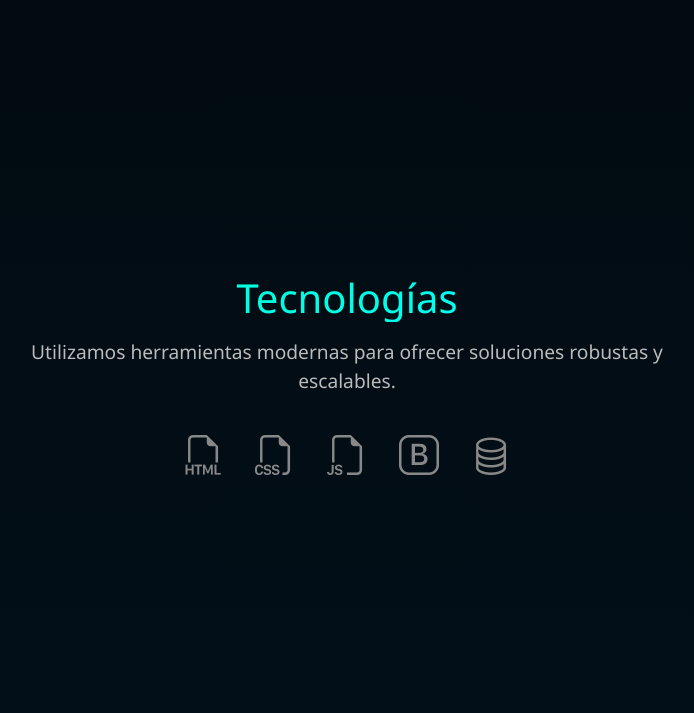
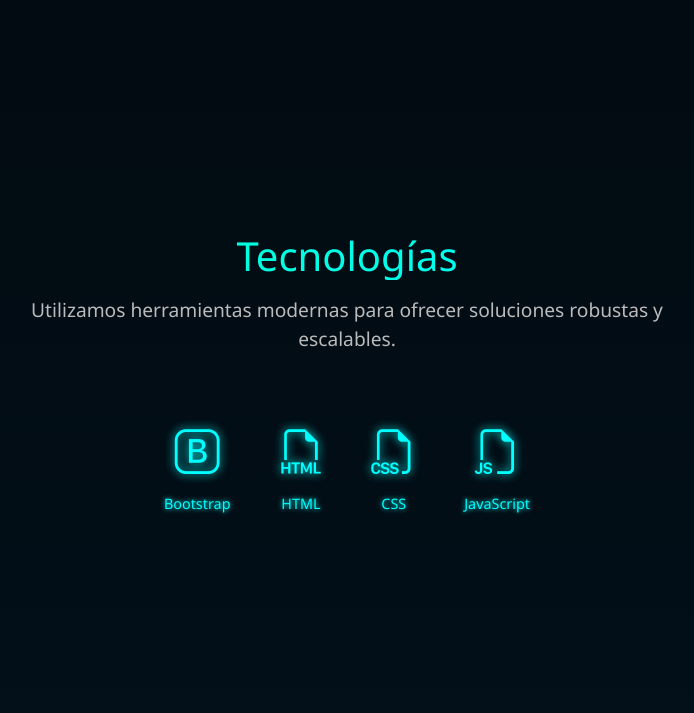
Before and after one commit to edhisson97/PCComputers, a Django app: page /servicios/desarrollo-web in a window 1280 px wide. Shown: the part 1611-2324 px from the top of the page, without its empty margins (293-987 px from the left). Run offline with Django 4.2, Linux system fonts and the light colour scheme; parts of the project's set-up code (start-up, migrations or seed data) failed here and were passed over; some libraries are stand-ins or nearby versions.

Commit message:
actualizacion 24/04//2025

```diff
--- a/templates/desarrolloWeb.html
+++ b/templates/desarrolloWeb.html
@@ -9,6 +9,8 @@
     <link rel="shortcut icon" type="image/png" href="{% static 'img/logo2.png' %}">
   <link href="https://cdn.jsdelivr.net/npm/bootstrap@5.3.3/dist/css/bootstrap.min.css" rel="stylesheet">
   <link href="https://cdn.jsdelivr.net/npm/bootstrap-icons@1.10.5/font/bootstrap-icons.css" rel="stylesheet">
+  <link href='https://unpkg.com/boxicons@2.1.4/css/boxicons.min.css' rel='stylesheet'>
+
   <style>
     html {
       scroll-snap-type: y mandatory;
@@ -63,23 +65,45 @@
       max-width: 700px;
     }
 
-    .icon-tech {
-      font-size: 2.5rem;
-      margin: 1rem;
-      transition: transform 0.4s ease, color 0.4s ease;
-      color: #888;
-      animation: float 3s ease-in-out infinite;
+    .tech-item {
+      display: flex;
+      flex-direction: column;
+      align-items: center;
+      margin: 1.5rem;
+      text-decoration: none;
+      color: #00ffff;
+      animation: float 4s ease-in-out infinite;
+      transition: transform 0.4s ease, text-shadow 0.4s ease;
     }
 
-    .icon-tech:hover {
-      transform: scale(1.3);
+    .tech-item i {
+      font-size: 2.8rem;
+      margin-bottom: 0.5rem;
+      text-shadow: 0 0 10px #00ffff;
+      transition: transform 0.4s ease, text-shadow 0.4s ease;
+    }
+
+    .tech-item span {
+      font-size: 0.9rem;
       color: #00ffff;
+      text-shadow: 0 0 5px #00ffff;
+      transition: text-shadow 0.4s ease;
+    }
+
+    .tech-item:hover {
+      transform: scale(1.15);
+    }
+
+    .tech-item:hover i,
+    .tech-item:hover span {
+      text-shadow: 0 0 15px #00ffff, 0 0 30px #00ffff;
     }
 
     @keyframes float {
       0%, 100% { transform: translateY(0); }
       50% { transform: translateY(-10px); }
     }
+
 
     .card-custom {
       background: rgba(20, 20, 20, 0.6);
@@ -125,6 +149,7 @@
       background: #111; /* Titanium color */
       box-shadow: 0 2px 10px rgba(0, 255, 204, 0.1);
     }
+
   </style>
 </head>
 <body>
@@ -181,13 +206,34 @@
     <div class="fade-in">
       <h2 class="section-title">Tecnologías</h2>
       <p class="section-subtitle">Utilizamos herramientas modernas para ofrecer soluciones robustas y escalables.</p>
-      <div class="d-flex justify-content-center flex-wrap">
-        <i class="icon-tech bi bi-filetype-html"></i>
-        <i class="icon-tech bi bi-filetype-css"></i>
-        <i class="icon-tech bi bi-filetype-js"></i>
-        <i class="icon-tech bi bi-bootstrap"></i>
-        <i class="icon-tech bi bi-database"></i>
+      <!-- Contenedor de tecnologías -->
+      <div class="d-flex justify-content-center flex-wrap text-center mt-5">
+        <!--<a href="https://www.python.org/" target="_blank" class="tech-item">
+          <i class='bx bxl-python'></i>
+          <span>Python</span>
+        </a>-->
+        <a href="https://getbootstrap.com" target="_blank" class="tech-item">
+          <i class="bi bi-bootstrap"></i>
+          <span>Bootstrap</span>
+        </a>
+        <a href="https://developer.mozilla.org/en-US/docs/Web/HTML" target="_blank" class="tech-item">
+          <i class="bi bi-filetype-html"></i>
+          <span>HTML</span>
+        </a>
+        <a href="https://developer.mozilla.org/en-US/docs/Web/CSS" target="_blank" class="tech-item">
+          <i class="bi bi-filetype-css"></i>
+          <span>CSS</span>
+        </a>
+        <a href="https://developer.mozilla.org/en-US/docs/Web/JavaScript" target="_blank" class="tech-item">
+          <i class="bi bi-filetype-js"></i>
+          <span>JavaScript</span>
+        </a>
+        <!--<a href="https://www.mysql.com/" target="_blank" class="tech-item">
+          <i class="bi bi-database"></i>
+          <span></span>
+        </a>-->
       </div>
+
     </div>
   </section>
 
```
